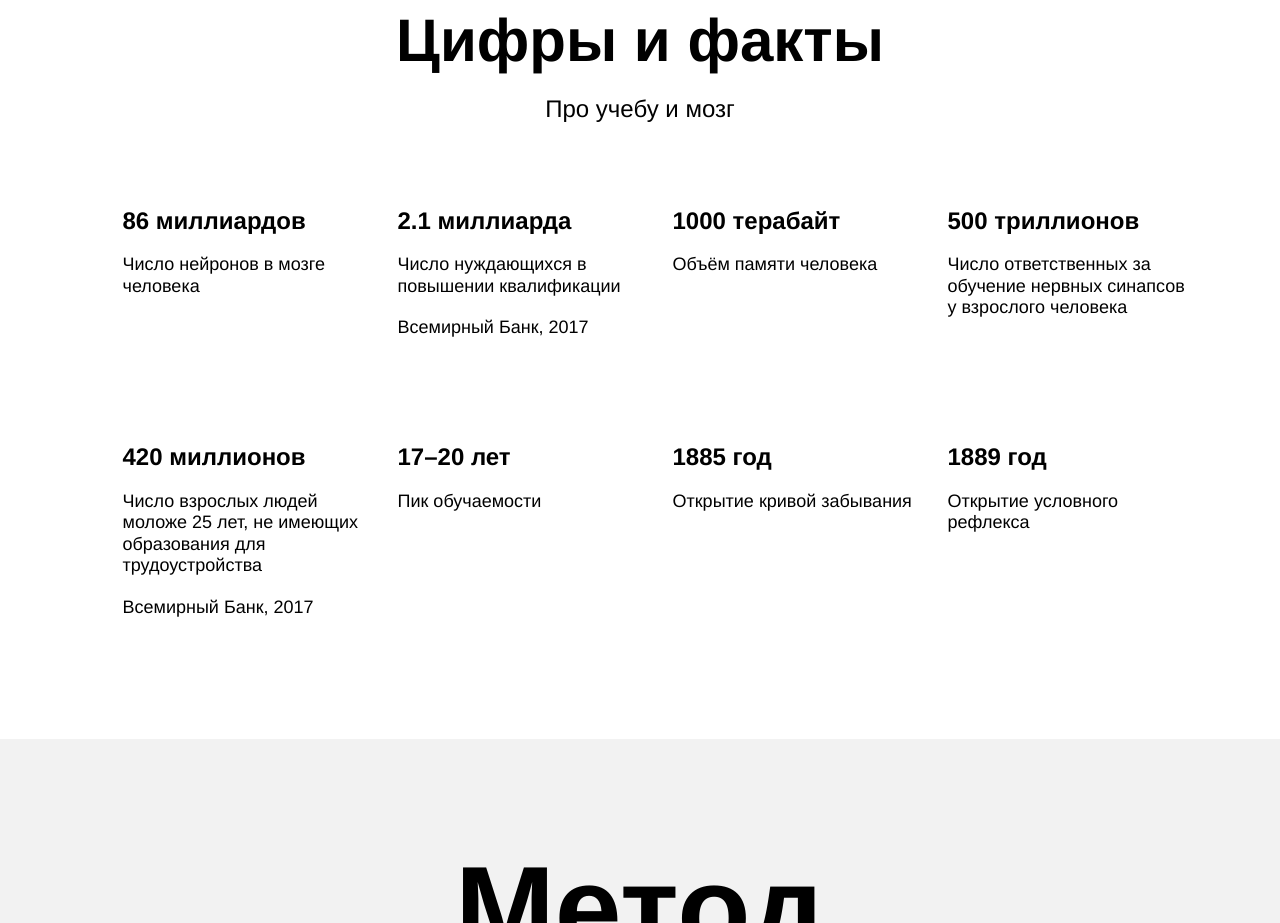
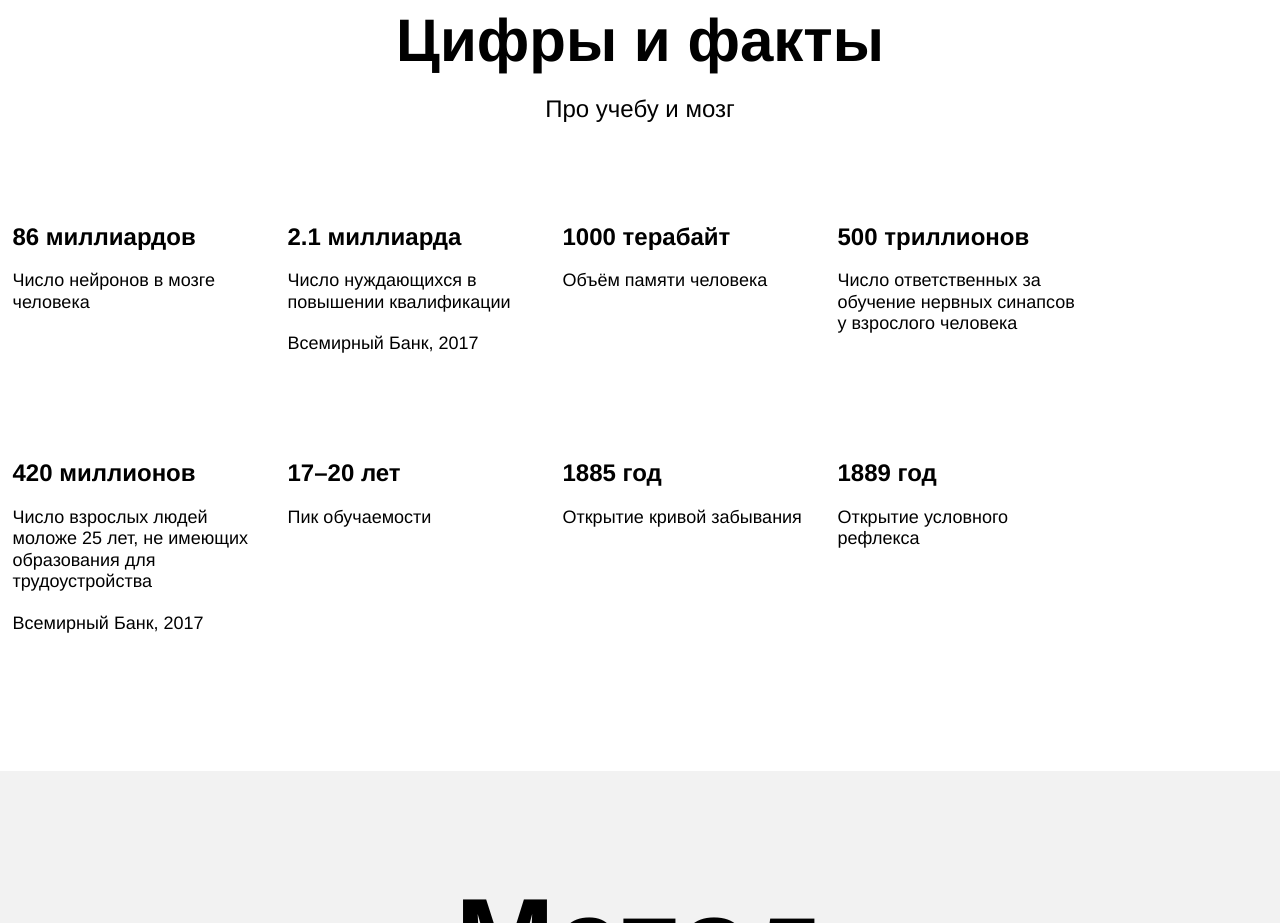
Before and after one commit to GvDaria/how-to-learn, a plain HTML site: page index.html in a window 1280 px wide. Shown: the part 1380-2303 px from the top of the page. Drawn offline with Linux system fonts and the light colour scheme; files that its build step writes are made by us from their sources.

Commit message:
Update style.css

```diff
--- a/стили/style.css
+++ b/стили/style.css
@@ -149,7 +149,7 @@ width: 80%;
   width: 1100px;
   display: flex;
   flex-wrap: wrap;
-  margin: 0 auto;
+  padding: 0;
   align-content: space-between;
   }
 
```
